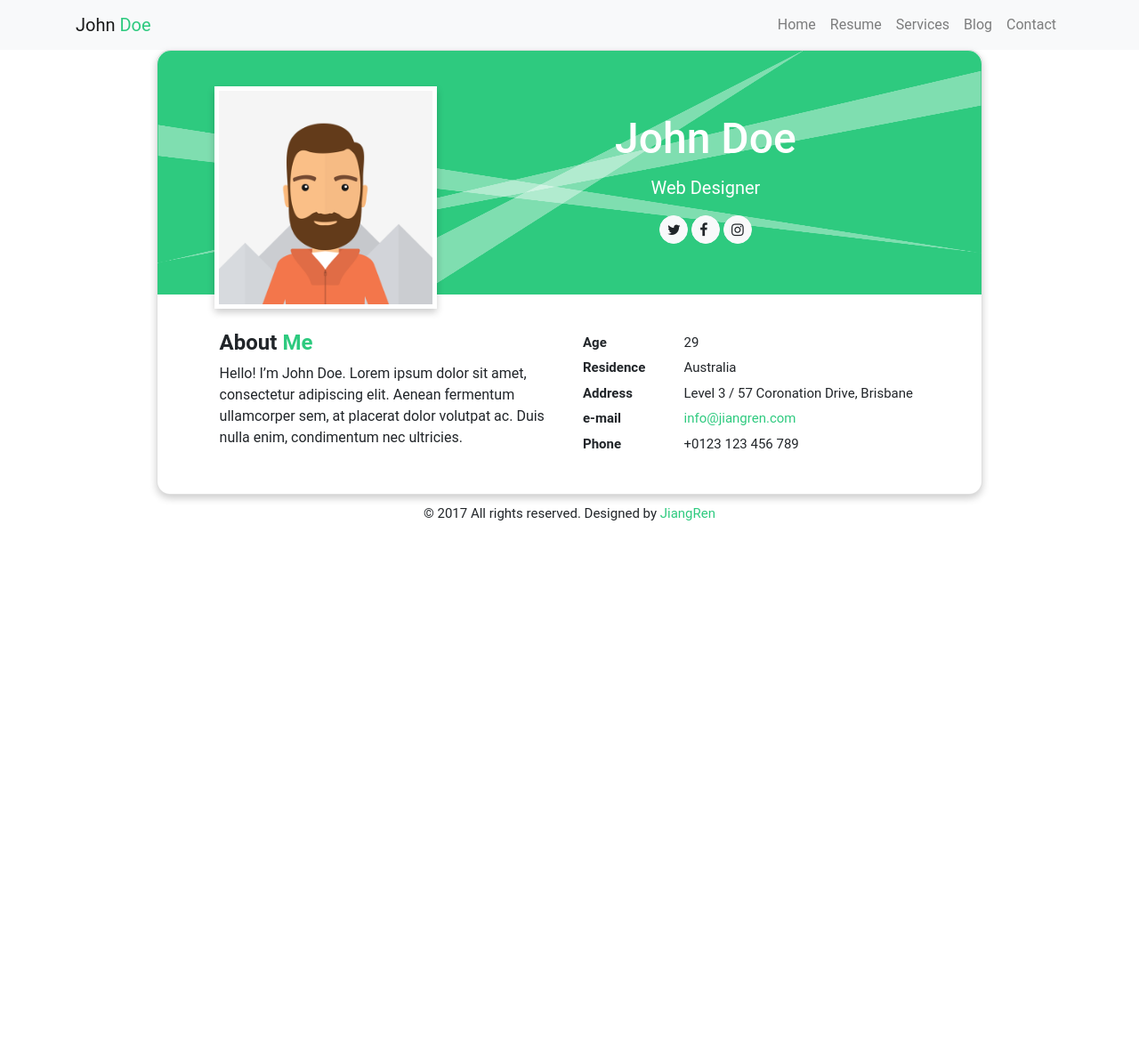
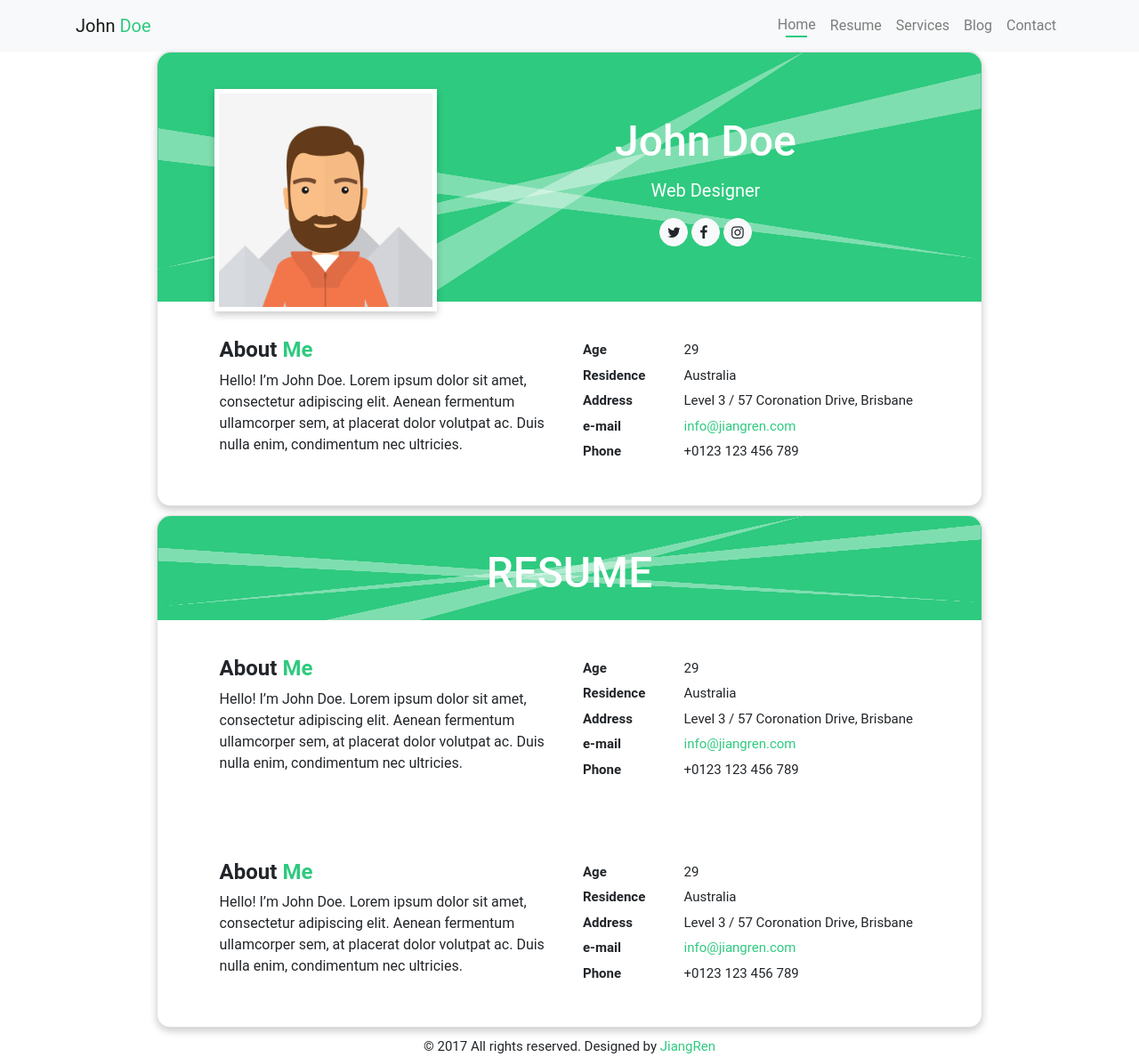
Before and after one commit to tianyihuang01/jiangren-project1, a plain HTML site: page src/index.html in a window 1280 px wide. Shown: the whole page at 89% size. Before the commit the page ends 800 px from the top, so only its background shows below. Drawn offline with Linux system fonts and the light colour scheme.

Commit message:
Resume Skeleton complete

```diff
--- a/src/assets/sass/style.scss
+++ b/src/assets/sass/style.scss
@@ -13,6 +13,21 @@ body{
     font-family: 'Roboto', sans-serif;
 }
 
+.nav{
+    &-link::after{
+        width: 24px;
+    }
+    &--active::after{
+        content: "";
+        border: solid $primarycolor 1px;
+        width: 24px;
+        margin: auto;
+        // margin-top: 4px;
+        display: block;
+    }
+}
+
+
 .footer{
     flex-shrink: 0;
     text-align: center;
@@ -21,10 +36,12 @@ body{
 
 .card{
 
+    display:none;//if not active, hide the card.
+
     width: 90%;
     max-width: 1032px * 0.9;
 
-    height: 500px;
+
 
     // center aligned
     // https://stackoverflow.com/questions/39031224/how-to-center-cards-in-bootstrap-4
@@ -37,18 +54,43 @@ body{
     box-shadow: 0 4px 8px 0 rgba(0,0,0,0.2); //shadow
 
     &-img-top{
-        height: 55%;
+
         background-color: $primarycolor;
         border-top-left-radius: 15px;
         border-top-right-radius: 15px;
     }
 
-    &-img-overlay{
+
+
+    &--active{
+        display: block;
+        position: relative;
+        visibility: visible;
+        opacity: 1;
+    }
+
+}
+
+#home{
+    // height: 500px;//for home page
+    &__top{
+        height: 280px;
+    }
+    &__overlay{
         position: absolute;
         left:33%;
         top:10%;
     }
+}
 
+#resume{
+    &__top{
+        height: 117px;
+    }
+    &__overlay{
+        position: absolute;
+        top:15px;
+    }
 }
 
 .profile{
@@ -75,7 +117,7 @@ body{
         padding-left: 8px;
     }
     &__content{
-        padding: 20px 50px 50px;
+        padding: 20px 50px 20px 50px;
 
         &--header{
             font-size: 1.5rem;
--- a/src/index.html
+++ b/src/index.html
@@ -7,7 +7,7 @@
     <link rel="stylesheet" href="assets/css/font-awesome.css">
     <link rel="stylesheet" href="assets/sass/style.css">
     <script src="assets/js/bootstrap.js"></script>
-
+    <script src="assets/js/main.js"></script>
     <title>Document</title>
 </head>
 <body>
@@ -22,7 +22,7 @@
               <div class="collapse navbar-collapse align-items-center" id="navbarResponsive">
                 <ul class="navbar-nav ml-auto align-items-center">
                   <li class="nav-item">
-                    <a class="nav-link" href="#home">Home</a>
+                    <a class="nav-link nav--active" href="#home">Home</a>
                   </li>
                   <li class="nav-item">
                     <a class="nav-link" href="#resume">Resume</a>
@@ -42,11 +42,11 @@
           </nav>
     </header>
     <main>
-        <section >
-            <div class="card" id="home">
-                <img class="card-img-top" src="assets/images/main_bg.png">
+        <section id="home">
+            <div class="card card--active">
+                <img class="card-img-top" id="home__top" src="assets/images/main_bg.png">
                 <img class="profile__avatar" src="assets/images/photo.png">
-                <div class="card-img-overlay text-white text-center">
+                <div class="card-img-overlay text-white text-center" id="home__overlay">
                   <h2 class="card-title profile__name">John Doe</h2>
                   <p class="card-text profile__title">Web Designer</p>
                   <button type="button" class="btn btn-light fa fa-twitter profile__media"></button>
@@ -81,9 +81,68 @@
             </div>
         </section>
         <section id="resume">
-            <div>
+            <div class="card card--active">
+              <img class="card-img-top" id="resume__top" src="assets/images/main_bg.png">
+              <div class="card-img-overlay text-white text-center" id="resume__overlay">
+                <h2 class="card-title profile__name">RESUME</h2>
+              </div>
+              <!-- education + experenice -->
+              <div class="card-body">
+                <div class="row profile__content">
+                  <div class="col-6">
+                    <h3 class="profile__content--header">About <span class="theme--color">Me</span></h3>
+                    <p class="profile__content--body">Hello! I’m John Doe. Lorem ipsum dolor sit amet, consectetur adipiscing elit.
+                      Aenean fermentum ullamcorper sem, at placerat dolor volutpat ac.
+                      Duis nulla enim, condimentum nec ultricies.</p>
+                  </div>
+
+                  <div class="col-6">
+                    <dl>
+                      <dt>Age</dt>
+                      <dd>29</dd>
+                      <dt>Residence</dt>
+                      <dd>Australia</dd>
+                      <dt>Address</dt>
+                      <dd>Level 3 / 57 Coronation Drive, Brisbane</dd>
+                      <dt>e-mail</dt>
+                      <dd><a href="mailto:email@example.com" class="theme--color">info@jiangren.com</a></dd>
+                      <dt>Phone</dt>
+                      <dd>+0123 123 456 789</dd>
+                    </dl>
+                  </div>
+                </div>
+              </div>
+              <!-- design + coding skills -->
+              <div class="card-body">
+                <div class="row profile__content">
+                  <div class="col-6">
+                    <h3 class="profile__content--header">About <span class="theme--color">Me</span></h3>
+                    <p class="profile__content--body">Hello! I’m John Doe. Lorem ipsum dolor sit amet, consectetur adipiscing elit.
+                      Aenean fermentum ullamcorper sem, at placerat dolor volutpat ac.
+                      Duis nulla enim, condimentum nec ultricies.</p>
+                  </div>
+
+                  <div class="col-6">
+                    <dl>
+                      <dt>Age</dt>
+                      <dd>29</dd>
+                      <dt>Residence</dt>
+                      <dd>Australia</dd>
+                      <dt>Address</dt>
+                      <dd>Level 3 / 57 Coronation Drive, Brisbane</dd>
+                      <dt>e-mail</dt>
+                      <dd><a href="mailto:email@example.com" class="theme--color">info@jiangren.com</a></dd>
+                      <dt>Phone</dt>
+                      <dd>+0123 123 456 789</dd>
+                    </dl>
+                  </div>
+                </div>
+              </div>
 
             </div>
+
+
+
         </section>
         <section id="services">
             <div>
```
Also changed, not shown: src/assets/js/main.js (added), src/assets/sass/style.css, 1 other file.
